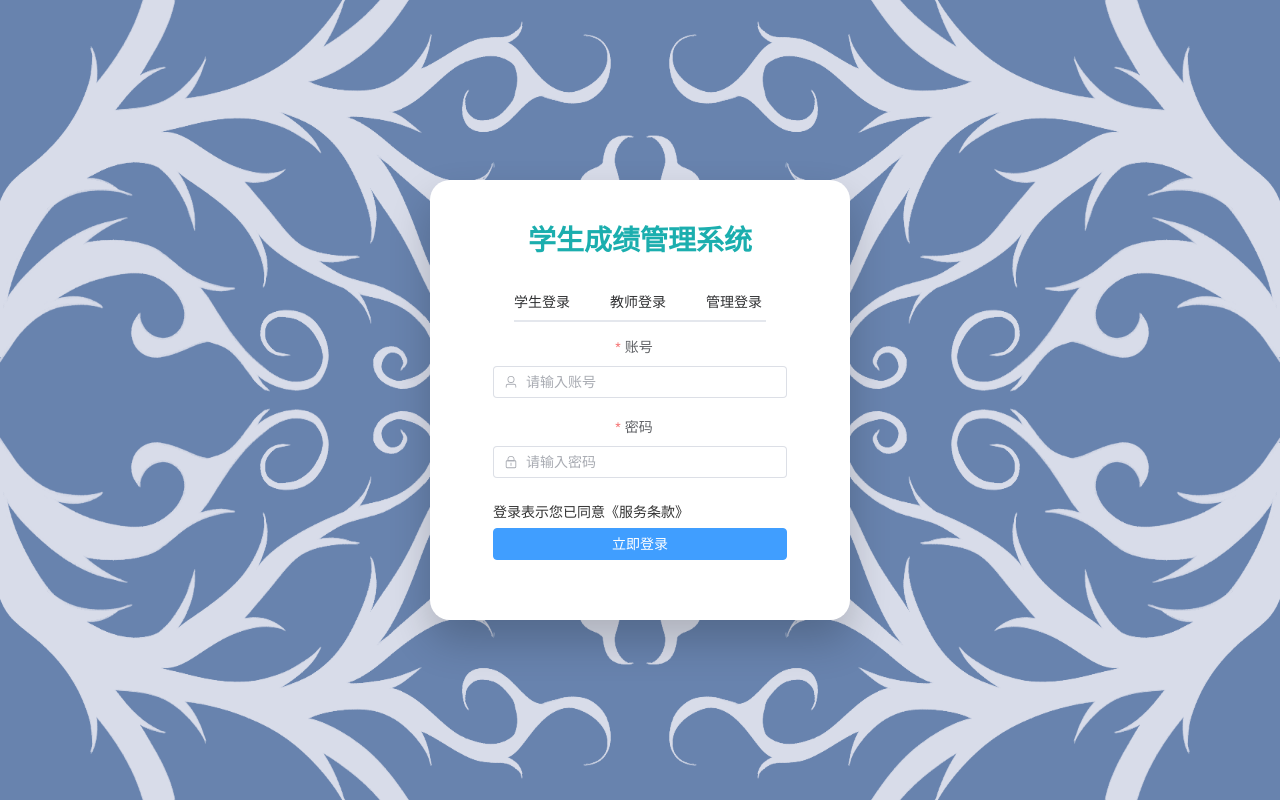
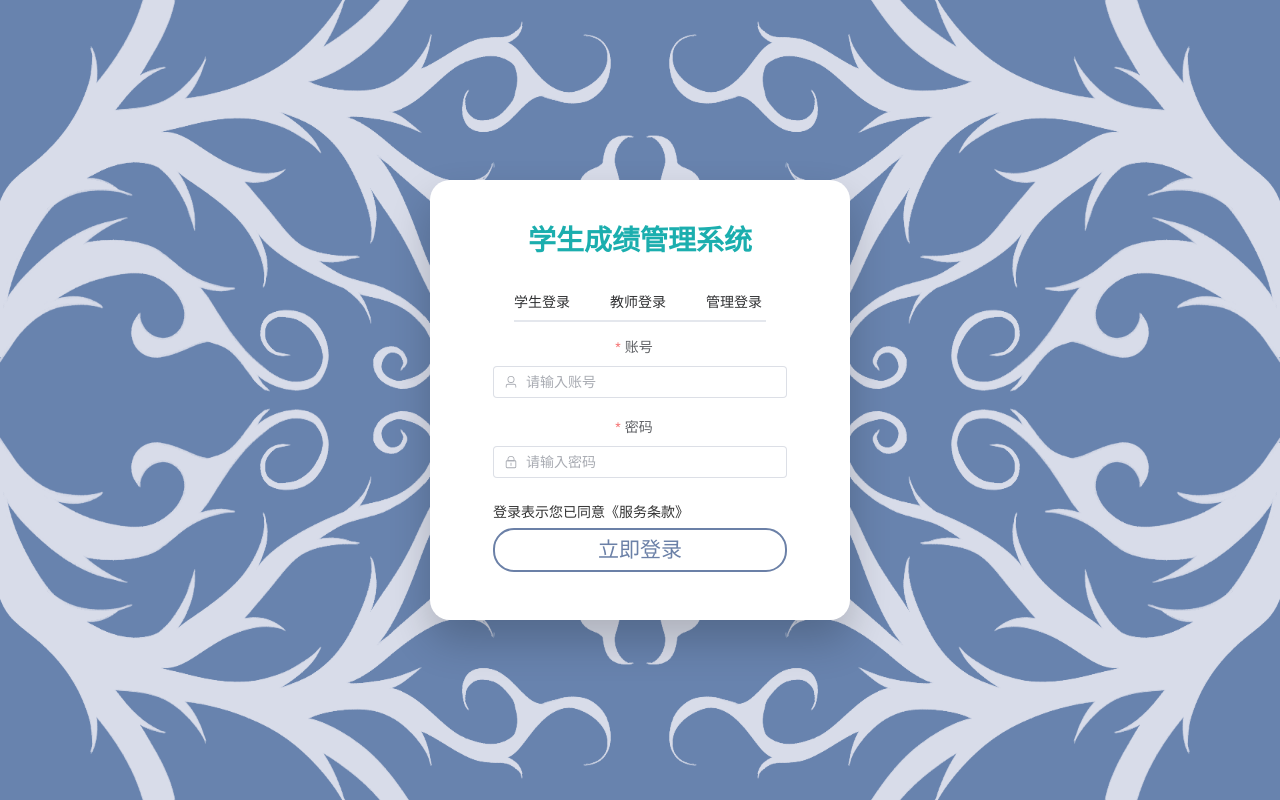
Before and after one commit to JocelynGu6799/webvscode, a Vue app: page /login in a window 1280 px wide. Built offline with nearby package versions, Linux system fonts and the light colour scheme.

Commit message:
add(member):陈方瑜

```diff
--- a/src/components/LoginPage.vue
+++ b/src/components/LoginPage.vue
@@ -87,9 +87,9 @@ const login = () => {
         </el-form-item>
         <el-form-item>
           <div style="color: #333">登录表示您已同意<a>《服务条款》</a></div>
-          <el-button style="width: 100%" type="primary" @click="login"
-            >立即登录</el-button
-          >
+          <a style="width: 100%" class="login-button" @click="login">
+            立即登录
+          </a>
         </el-form-item>
       </el-form>
     </div>
@@ -97,6 +97,61 @@ const login = () => {
 </template>
 
 <style scoped>
+
+.login-button{
+  display:inline-block;
+  position: relative;
+  z-index: 1;
+  overflow: hidden;
+  text-decoration: none;
+  font-family: 微软雅黑;
+  font-weight: 550;
+  font-size: 1.5em;
+  padding: 0.2em 0.6em;
+  color: #6b80a7;
+  border: 0.1em solid #6b80a7;
+  border-radius: 1em;
+  transition: 3s;
+
+}
+.login-button::before,
+.login-button::after{
+  content: "";
+  position: absolute;
+  top: -4em;
+  z-index: -1;
+  width: 200%;
+  aspect-ratio: 1;
+  border: none;
+  border-radius: 40%;
+  background-color: rgba(107,128,167,0.8);
+  transition: 3s;
+}
+
+.login-button::before{
+  left: -80%;
+  transform: translate3d(0,7em,0) rotate(-340deg);
+}
+
+.login-button::after{
+  right: -80%;
+  transform: translate3d(0,7em,0) rotate(390deg);
+}
+
+.login-button:hover,
+.login-button:focus{
+  color: white;
+}
+
+.login-button:hover::before,
+.login-button:hover::after,
+.login-button:focus::before,
+.login-button:focus::after{
+  transform: none;
+  background-color: rgba(107,128,167,0.8);
+
+}
+
 .login-body {
   display: flex;
   justify-content: center;
@@ -147,4 +202,7 @@ const login = () => {
 .login-form >>> .el-form-item {
   margin-bottom: 10px;
 } */
+
+
+
 </style>
```
